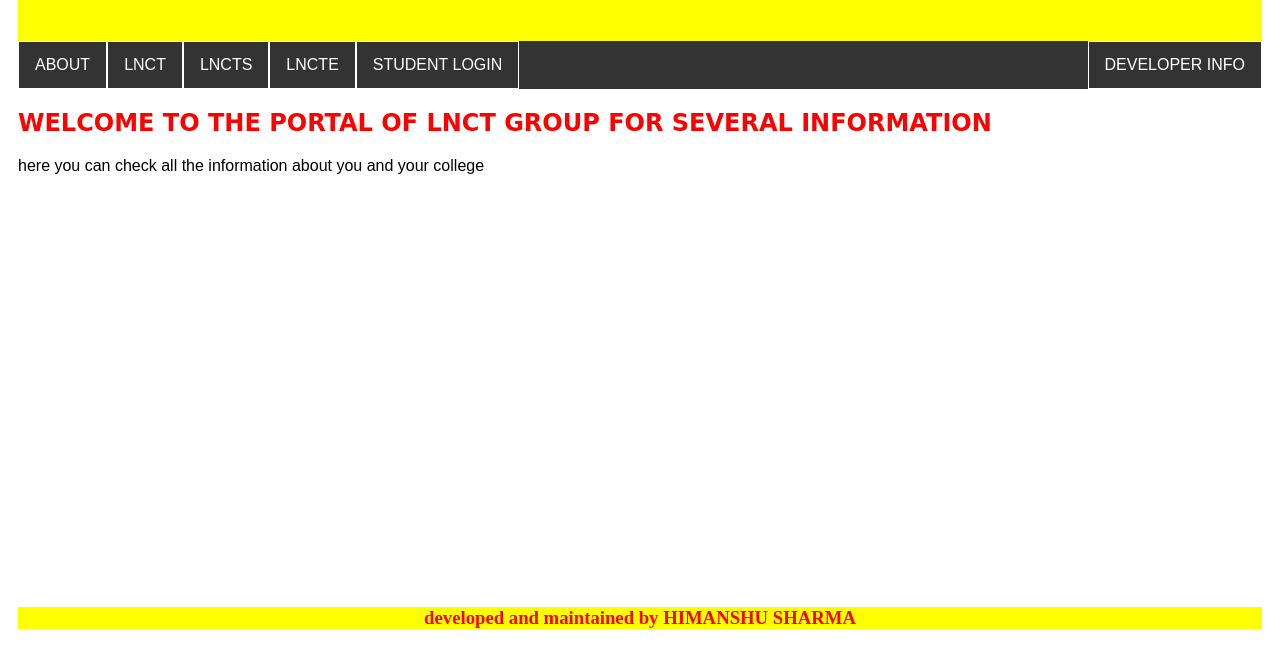
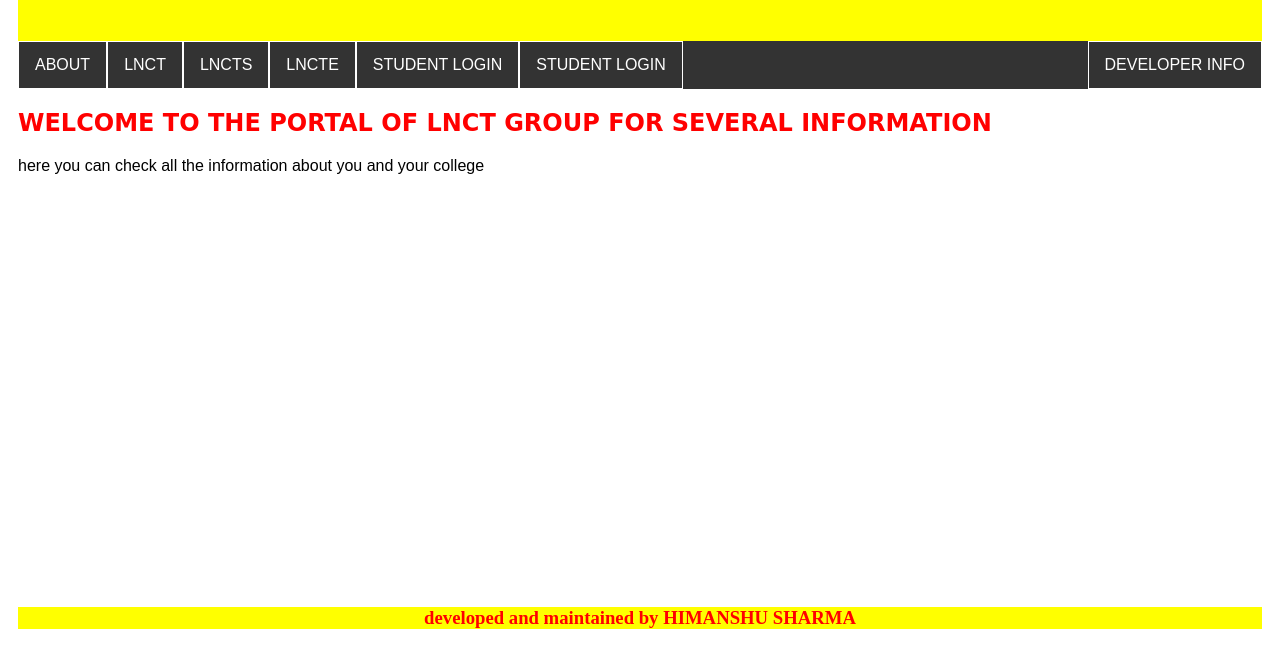
Before and after one commit to himanshu65sharma/lnctinfo, a plain HTML site: page index.html in a window 1280 px wide. Shown: the part 153-819 px from the top of the page. Drawn offline with Linux system fonts and the light colour scheme.

Commit message:
Update index.html

```diff
--- a/index.html
+++ b/index.html
@@ -81,6 +81,7 @@ LAKSHMI NARAIN COLLEGE OF TECHNOLOGY
   <a href="https://lnct.ac.in/lnct-and-science/">LNCTS</a>
   <a href="https://lnct.ac.in/lnct-excellence-college/">LNCTE</a>
   <a href="http://portal.lnct.ac.in/accsoft2/login.aspx">STUDENT LOGIN</a>
+  <a href="rush.html">STUDENT LOGIN</a>
   <a href="https://himanshu65sharma.github.io/developer-info/" style="float:right">DEVELOPER INFO</a>
 </div>
 <h2>
```
